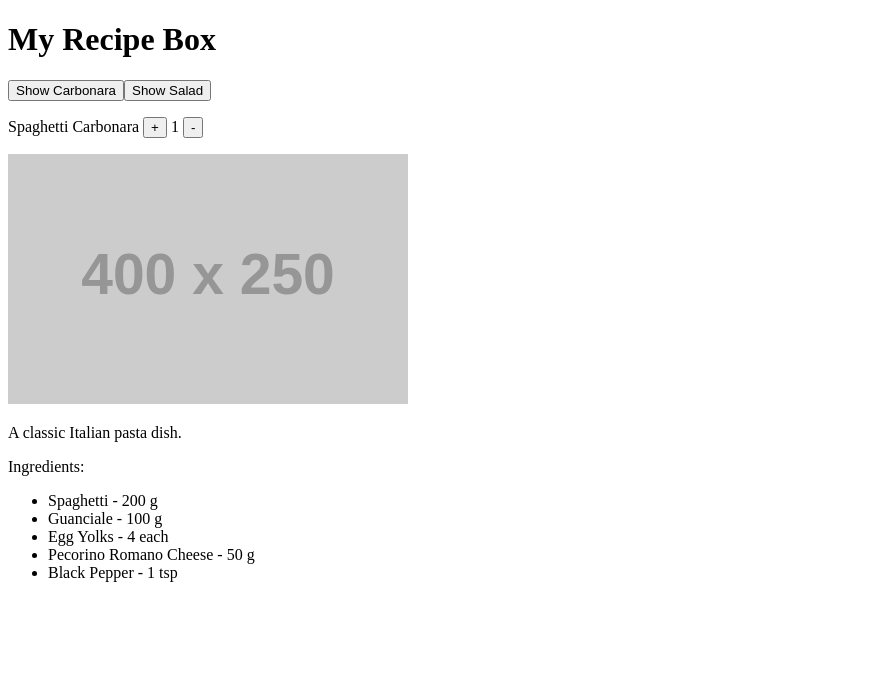
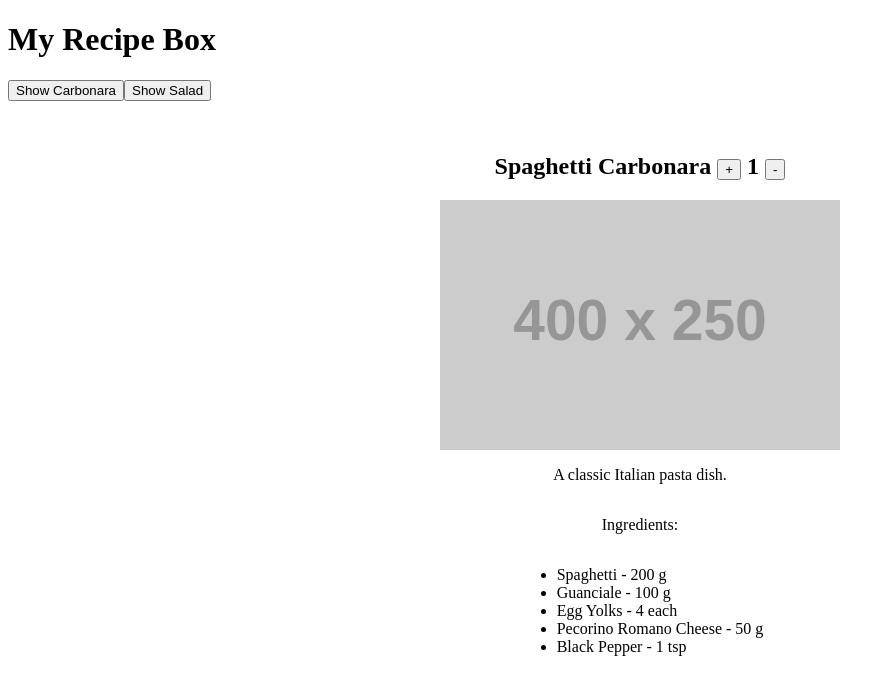
Before and after one commit to vengala-reddy/ai-tutor, an Angular app: page / in a window 1280 px wide. Shown: the top 694 px of the page, without its empty margins (0-895 px from the left). Built offline with nearby package versions, Linux system fonts and the light colour scheme.

Commit message:
M9: add styling component

```diff
--- a/src/app/recipe-detail/recipe-detail.css
+++ b/src/app/recipe-detail/recipe-detail.css
@@ -0,0 +1,11 @@
+.recipe-detail-container{
+    display: flex;
+    flex-direction: column;
+    align-items: center;
+    padding: 2rem;
+
+    .recipe-info{
+        font-size: 1.5rem;
+        font-weight: 600;
+    }
+}
--- a/src/app/recipe-detail/recipe-detail.html
+++ b/src/app/recipe-detail/recipe-detail.html
@@ -1,8 +1,9 @@
-<p>{{recipe().name}}
-    <button (click)="incrementServings()">+</button>  {{servingsCount()}}
+<main class="recipe-detail-container">
+    <h2 class="recipe-info">{{recipe().name}}
+        <button (click)="incrementServings()">+</button> {{servingsCount()}}
         <button (click)="decrementServings()">-</button>
-</p>
-<img [src]="recipe().imgUrl" alt="{{recipe().name}}" >
+    </h2>
+    <img [src]="recipe().imgUrl" alt="{{recipe().name}}">
     <p>{{recipe().description}}</p>
     <p>Ingredients:</p>
     <ul>
@@ -10,3 +11,4 @@
         <li>{{ingredient.name}} - {{ingredient.quantity}} {{ingredient.unit}}</li>
         }
     </ul>
+</main>
```
Lines whose indentation alone changed are shown as unchanged.
